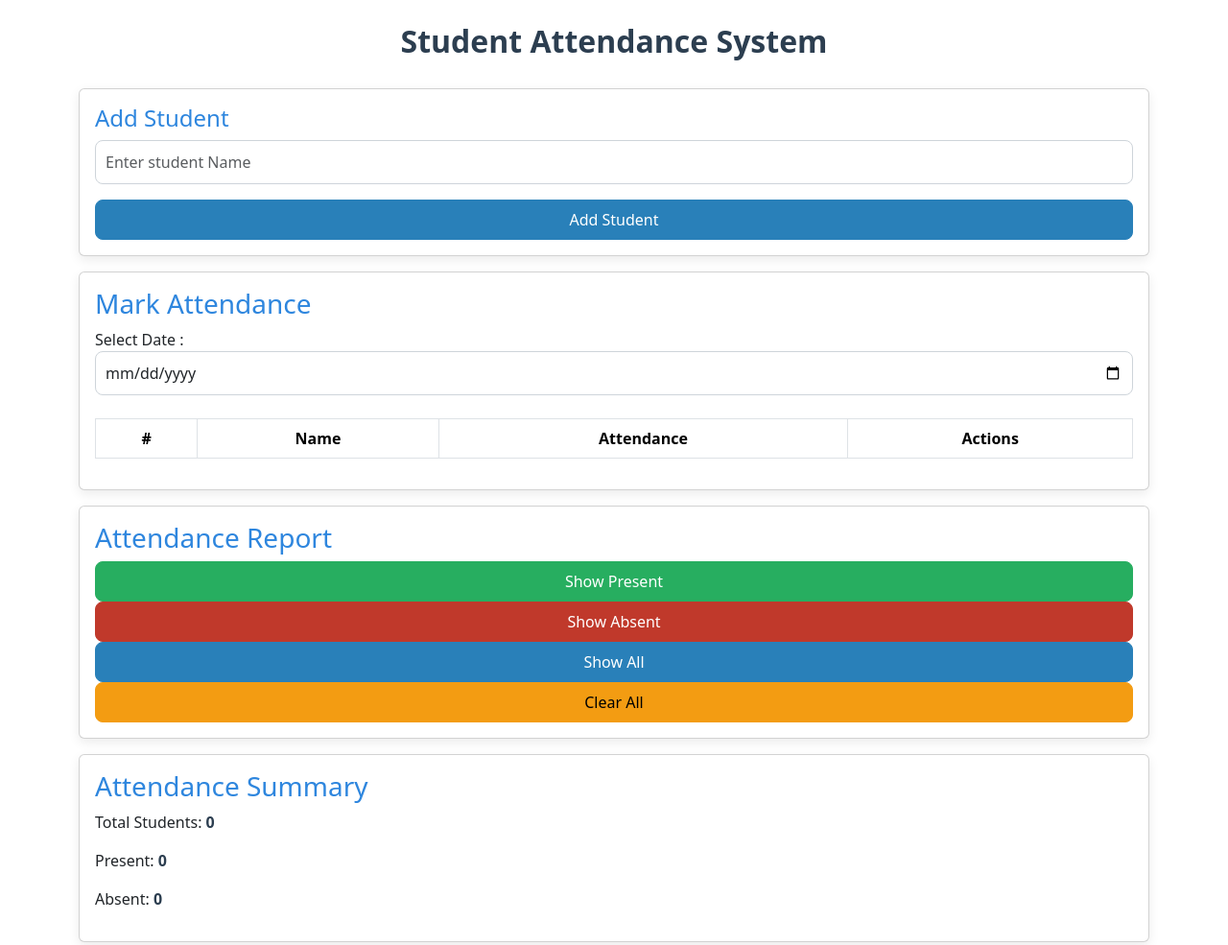
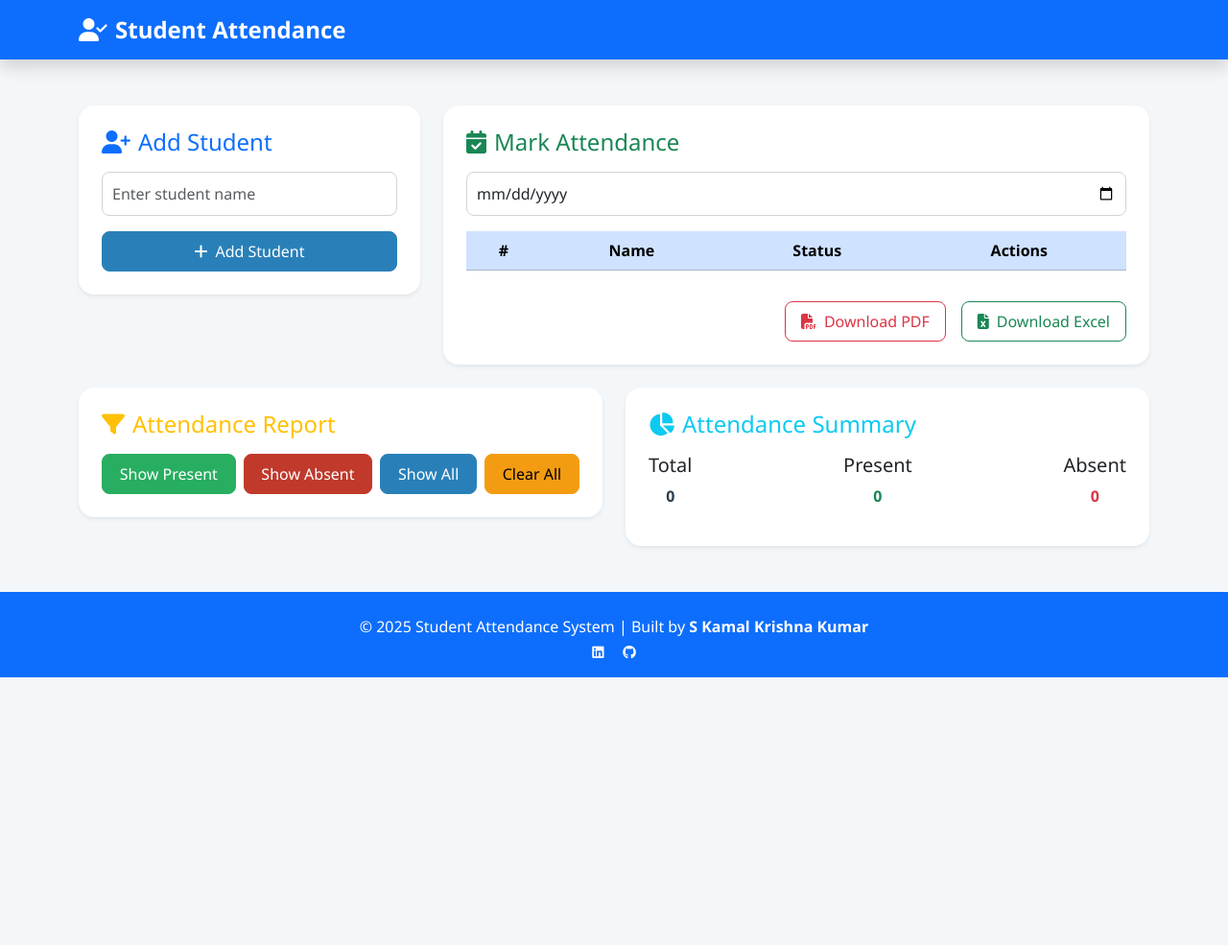
Before and after one commit to Kamalkumar25/Summer_internship_Webdev_frontend, a plain HTML site: page index.html in a window 1280 px wide. Shown: the whole page at 96% size. After the commit the page ends 800 px from the top, so only its background shows below. Drawn offline with nearby package versions, Linux system fonts and the light colour scheme.

Commit message:
Redesign Student Attendance System layout
Updated the layout and functionality of the Student Attendance System. Added a navigation bar, improved card designs, and included buttons for downloading attendance reports.

```diff
--- a/index.html
+++ b/index.html
@@ -4,56 +4,89 @@
   <meta charset="UTF-8" />
   <meta name="viewport" content="width=device-width, initial-scale=1.0"/>
   <title>Student Attendance System</title>
-  <link href="style.css" rel="stylesheet" />
-  <link rel="stylesheet" href="https://cdnjs.cloudflare.com/ajax/libs/font-awesome/6.7.2/css/all.min.css"/>
   <link href="https://cdn.jsdelivr.net/npm/bootstrap@5.3.7/dist/css/bootstrap.min.css" rel="stylesheet"/>
+  <link href="https://cdnjs.cloudflare.com/ajax/libs/font-awesome/6.7.2/css/all.min.css" rel="stylesheet"/>
+  <link rel="stylesheet" href="style.css"/>
 </head>
 <body>
-  <div class="container mt-4">
-    <h2 class="text-center">Student Attendance System</h2>
-    <div class="card p-3 mt-3">
-      <h4>Add Student</h4>
-      <div class="mb-3">
-        <input type="text" id="studentName" class="form form-control" placeholder="Enter student Name"/>
+  <nav class="navbar navbar-expand-lg navbar-dark bg-primary shadow">
+    <div class="container">
+      <a class="navbar-brand fw-bold fs-4" href="#"><i class="fa-solid fa-user-check me-2"></i>Student Attendance</a>
     </div>
-      <button class="btn btn-primary" onclick="addStudent()">Add Student</button>
+  </nav>
+
+  <div class="container mt-5">
+    <div class="row g-4">
+      <div class="col-lg-4 col-md-6">
+        <div class="card p-4 shadow-sm border-0 rounded-4 fade-in">
+          <h4 class="mb-3 text-primary"><i class="fa-solid fa-user-plus me-2"></i>Add Student</h4>
+          <input type="text" id="studentName" class="form-control mb-3" placeholder="Enter student name"/>
+          <button class="btn btn-primary w-100" onclick="addStudent()"><i class="fa-solid fa-plus me-2"></i>Add Student</button>
+        </div>
       </div>
 
-    <div class="card p-3 mt-3">
-      <h3>Mark Attendance</h3>
-      <div class="mb-3">
-        <label>Select Date :</label>
-        <input type="date" id="attendanceDate" class="form-control"/>
-      </div>
-      <table class="table table-bordered mt-2">
-        <thead>
+      <div class="col-lg-8 col-md-6">
+        <div class="card p-4 shadow-sm border-0 rounded-4 fade-in">
+          <h4 class="mb-3 text-success"><i class="fa-solid fa-calendar-check me-2"></i>Mark Attendance</h4>
+          <input type="date" id="attendanceDate" class="form-control mb-3"/>
+          <div class="table-responsive">
+            <table class="table table-hover align-middle text-center" id="attendanceTable">
+              <thead class="table-primary">
                 <tr>
                   <th>#</th>
                   <th>Name</th>
-            <th>Attendance</th>
+                  <th>Status</th>
                   <th>Actions</th>
                 </tr>
               </thead>
               <tbody id="studentTable"></tbody>
             </table>
           </div>
-
-    <div class="card p-3 mt-3">
-      <h3>Attendance Report</h3>
-      <button class="btn btn-success" onclick="filterAttendance('Present')">Show Present</button>
-      <button class="btn btn-danger" onclick="filterAttendance('Absent')">Show Absent</button>
-      <button class="btn btn-primary" onclick="resetFilter()">Show All</button>
-      <button class="btn btn-warning" onclick="clearAll()">Clear All</button>
+          <div class="d-flex justify-content-end gap-3 mt-3">
+            <button class="btn btn-outline-danger" onclick="downloadPDF()"><i class="fa-solid fa-file-pdf me-2"></i>Download PDF</button>
+            <button class="btn btn-outline-success" onclick="downloadExcel()"><i class="fa-solid fa-file-excel me-2"></i>Download Excel</button>
           </div>
-
-    <div class="card p-3 mt-3">
-      <h3>Attendance Summary</h3>
-      <p>Total Students: <span id="totalStudents">0</span></p>
-      <p>Present: <span id="presentCount">0</span></p>
-      <p>Absent: <span id="absentCount">0</span></p>
         </div>
       </div>
 
+      <div class="col-lg-6">
+        <div class="card p-4 shadow-sm border-0 rounded-4 fade-in">
+          <h4 class="text-warning mb-3"><i class="fa-solid fa-filter me-2"></i>Attendance Report</h4>
+          <div class="d-flex flex-wrap gap-2">
+            <button class="btn btn-success flex-fill" onclick="filterAttendance('Present')">Show Present</button>
+            <button class="btn btn-danger flex-fill" onclick="filterAttendance('Absent')">Show Absent</button>
+            <button class="btn btn-primary flex-fill" onclick="resetFilter()">Show All</button>
+            <button class="btn btn-warning flex-fill" onclick="clearAll()">Clear All</button>
+          </div>
+        </div>
+      </div>
+
+      <div class="col-lg-6">
+        <div class="card p-4 shadow-sm border-0 rounded-4 fade-in">
+          <h4 class="text-info mb-3"><i class="fa-solid fa-chart-pie me-2"></i>Attendance Summary</h4>
+          <div class="summary d-flex justify-content-between text-center">
+            <div><h5>Total</h5><p id="totalStudents" class="stat-number">0</p></div>
+            <div><h5>Present</h5><p id="presentCount" class="stat-number text-success">0</p></div>
+            <div><h5>Absent</h5><p id="absentCount" class="stat-number text-danger">0</p></div>
+          </div>
+        </div>
+      </div>
+    </div>
+  </div>
+
+  <footer class="footer mt-5 bg-primary text-white pt-4 pb-3">
+    <div class="container text-center">
+      <p class="mb-1">© 2025 Student Attendance System | Built by <strong>S Kamal Krishna Kumar</strong></p>
+      <p class="small mb-0">
+        <a href="https://www.linkedin.com/in/s-kamal-kumar" target="_blank" class="text-white me-3"><i class="fa-brands fa-linkedin"></i></a>
+        <a href="https://github.com/Kamalkumar25" target="_blank" class="text-white"><i class="fa-brands fa-github"></i></a>
+      </p>
+    </div>
+  </footer>
+
+  <script src="https://cdnjs.cloudflare.com/ajax/libs/jspdf/2.5.1/jspdf.umd.min.js"></script>
+  <script src="https://cdnjs.cloudflare.com/ajax/libs/jspdf-autotable/3.5.29/jspdf.plugin.autotable.min.js"></script>
+  <script src="https://cdnjs.cloudflare.com/ajax/libs/xlsx/0.18.5/xlsx.full.min.js"></script>
   <script src="script.js"></script>
   <script src="https://cdn.jsdelivr.net/npm/bootstrap@5.3.7/dist/js/bootstrap.bundle.min.js"></script>
 </body>
```
Lines whose indentation alone changed are shown as unchanged.
